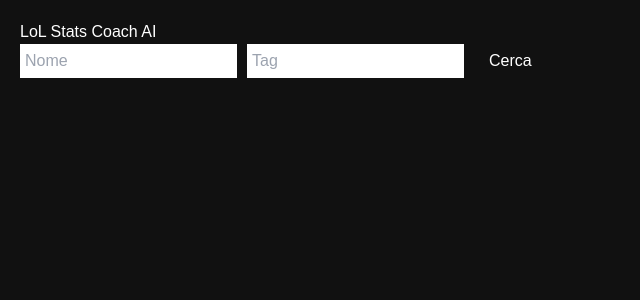
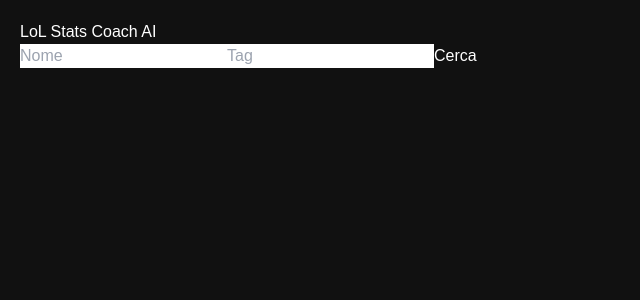
Before and after one commit to meliodas22222/Lol-Stats-Coach-AI, a React (Vite) app: page / in a window 1280 px wide. Shown: the top 300 px of the page, without its empty margins (0-640 px from the left). Built offline with nearby package versions, Linux system fonts and the light colour scheme.

Commit message:
Update App.jsx

```diff
--- a/src/App.jsx
+++ b/src/App.jsx
@@ -5,42 +5,35 @@
   const [tag, setTag] = useState('');
   const [data, setData] = useState(null);
   const [loading, setLoading] = useState(false);
-  const [errore, setErrore] = useState('');
 
   const cerca = async () => {
     setLoading(true);
-    setErrore('');
-    setData(null);
-    try {
-      const res = await fetch(`/api/summoner?name=${encodeURIComponent(name)}&tag=${encodeURIComponent(tag)}`);
-      if (!res.ok) throw new Error("Errore server");
-      const result = await res.json();
-      setData(result);
-    } catch (err) {
-      setErrore("Errore nel recupero dati.");
-    } finally {
-      setLoading(false);
-    }
+    const res = await fetch(`/api/summoner?name=${name}&tag=${tag}`);
+    const result = await res.json();
+    setData(result);
+    setLoading(false);
   };
 
   return (
     <div style={{ padding: '20px', color: 'white', backgroundColor: '#111', minHeight: '100vh', fontFamily: 'sans-serif' }}>
       <h1>LoL Stats Coach AI</h1>
-      <div style={{ marginBottom: '20px' }}>
-        <input value={name} onChange={(e) => setName(e.target.value)} placeholder="Nome" style={{ marginRight: '10px', padding: '5px' }} />
-        <input value={tag} onChange={(e) => setTag(e.target.value)} placeholder="Tag" style={{ marginRight: '10px', padding: '5px' }} />
-        <button onClick={cerca} style={{ padding: '5px 15px', cursor: 'pointer' }}>{loading ? 'Caricamento...' : 'Cerca'}</button>
-      </div>
-
-      {errore && <p style={{ color: 'red' }}>{errore}</p>}
+      <input value={name} onChange={e => setName(e.target.value)} placeholder="Nome" />
+      <input value={tag} onChange={e => setTag(e.target.value)} placeholder="Tag" />
+      <button onClick={cerca}>Cerca</button>
 
       {data && (
-        <div style={{ border: '1px solid #444', padding: '20px', borderRadius: '8px', maxWidth: '400px' }}>
-          <h2>{data.gameName}</h2>
-          <p><strong>Rank:</strong> {data.rank} - {data.lp} LP</p>
-          <p><strong>Vittorie:</strong> {data.wins}</p>
-          <p><strong>Sconfitte:</strong> {data.losses}</p>
-          <p><strong>Winrate Totale:</strong> {data.wins + data.losses > 0 ? Math.round((data.wins / (data.wins + data.losses)) * 100) : 0}%</p>
+        <div style={{ marginTop: '20px' }}>
+          <div style={{ border: '1px solid #555', padding: '15px', marginBottom: '20px', borderRadius: '8px' }}>
+            <h2>{data.gameName}</h2>
+            <p><strong>Rank:</strong> {data.rank} ({data.lp} LP)</p>
+            <p><strong>Stagione:</strong> {data.wins} W / {data.losses} L</p>
+          </div>
+          <h3>Ultime SoloQ:</h3>
+          {data.matches.map((m, i) => (
+            <div key={i} style={{ padding: '10px', borderBottom: '1px solid #333', color: m.win ? '#4CAF50' : '#F44336' }}>
+              {m.champion} | KDA: {m.kills}/{m.deaths}/{m.assists} | {m.win ? 'VITTORIA' : 'SCONFITTA'}
+            </div>
+          ))}
         </div>
       )}
     </div>
```
